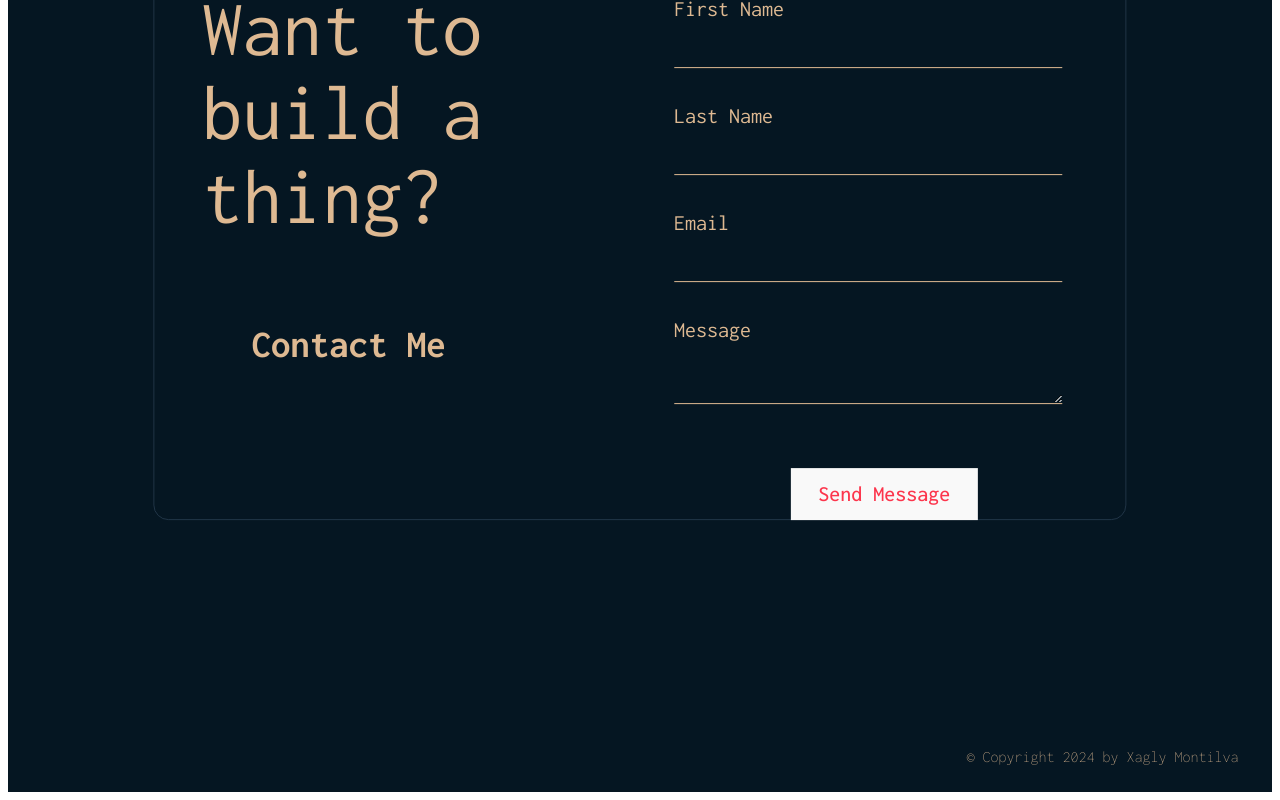
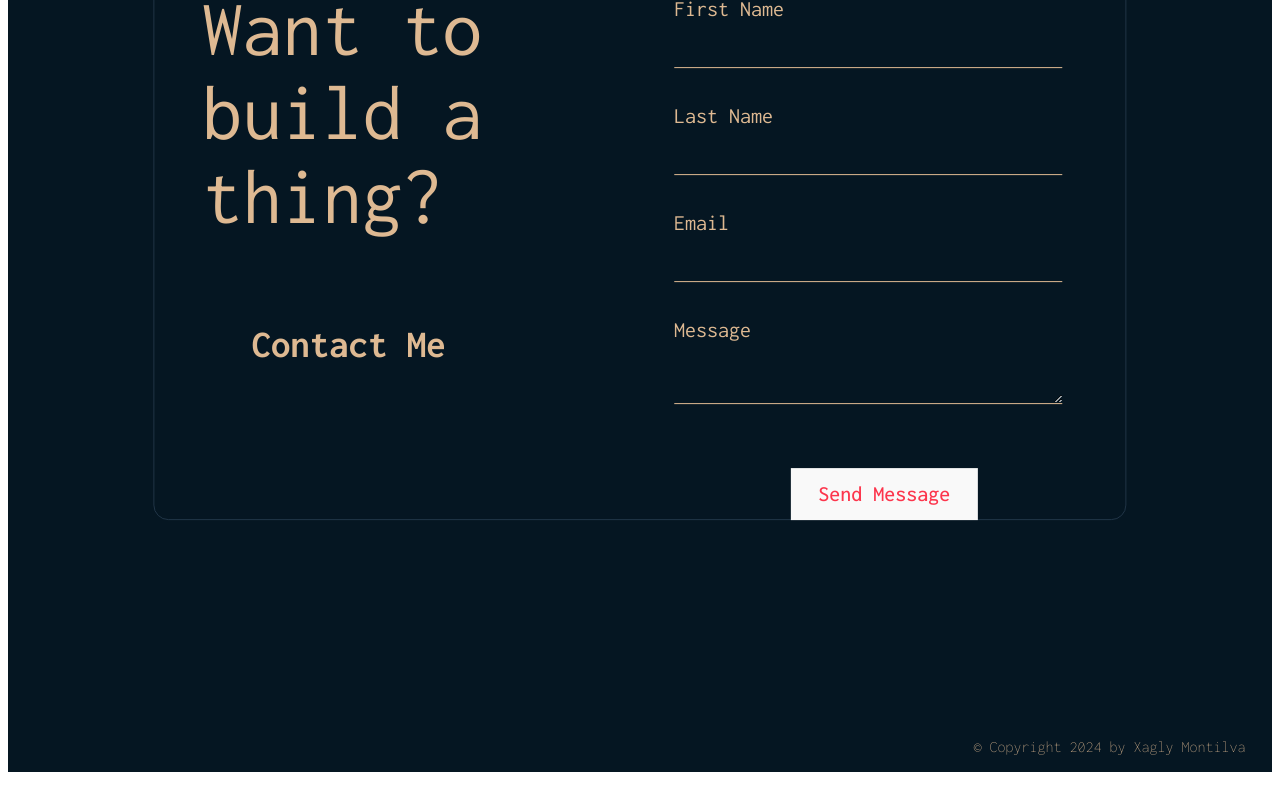
Before and after one commit to XML3/My_Web, a React (Vite) app in the folder starter/: page / in a window 1280 px wide. Shown: the part 4140-4940 px from the top of the page. Built offline with nearby package versions, Linux system fonts and the light colour scheme; no server answers.

Commit message:
position

```diff
--- a/starter/src/components/Footer.module.css
+++ b/starter/src/components/Footer.module.css
@@ -5,18 +5,17 @@
     display: flex;
     width: 100%;
     height: auto;
-    padding: 10px;
   }
 
   .Footer {
-    /* position: relative;
-    left: 55%;
-    top: 90%;
-    transform: translate(-55%, -50%); */
     display: flex;
     flex-direction: column;
     align-items: center;
     justify-content: center;
+    position: relative;
+    left: 55%;
+    top: 50%;
+    transform: translate(-55%, -50%);
   }
 
   .Footer p {
@@ -26,14 +25,14 @@
   }
 
   .Logo {
-    /* position: relative;
-    left: 50%;
-    top: 50%;
-    transform: translate(-50%, -50%); */
     display: flex;
     flex-direction: column;
     align-items: center;
     justify-content: center;
+    position: relative;
+    left: 50%;
+    top: 70%;
+    transform: translate(-50%, -50%);
   }
   .RedLogo {
     width: 40px;
```
